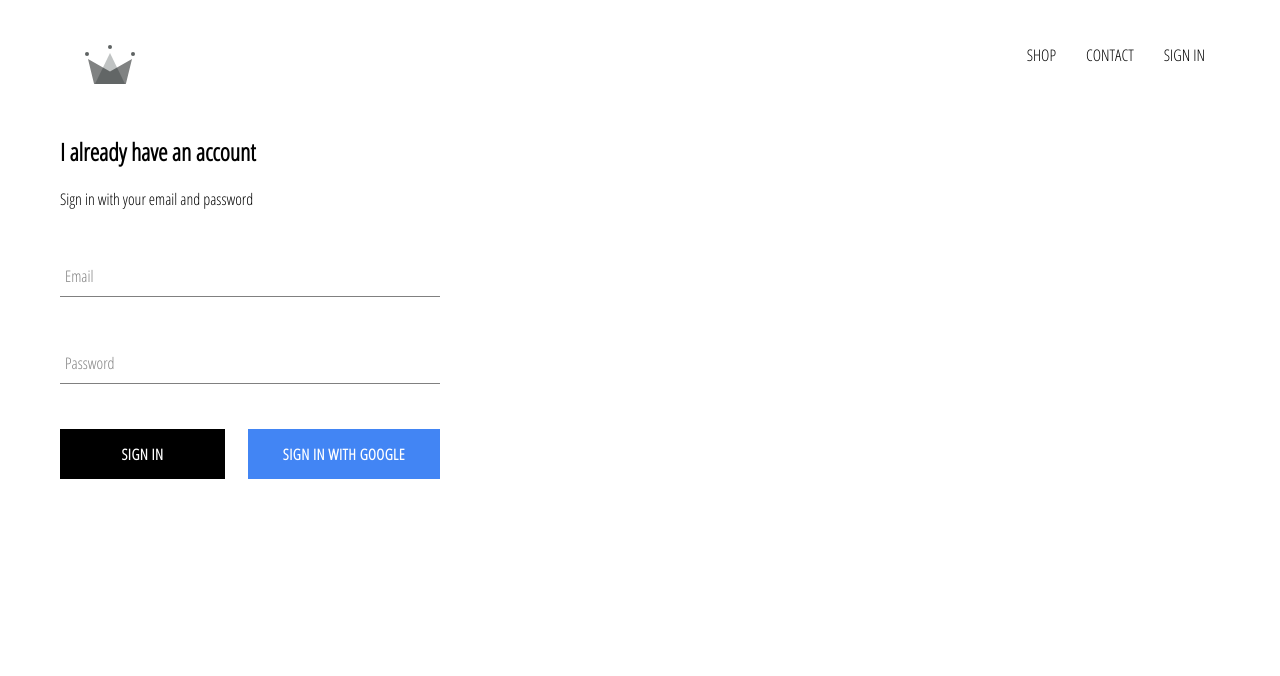
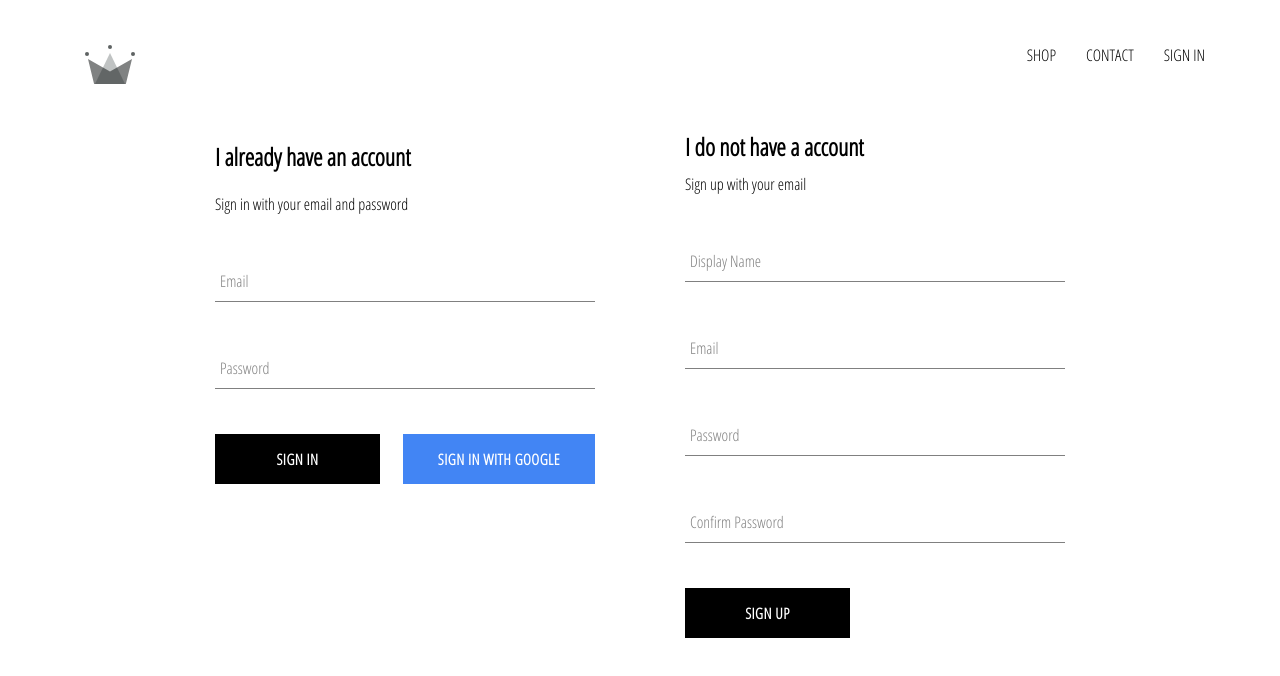
Before and after one commit to sugat009/ecommerce_site, a React (Create React App) app: page /signin in a window 1280 px wide. Shown: the top 676 px of the page. Built offline with nearby package versions, Linux system fonts and the light colour scheme; no server answers.

Commit message:
custom signup using email and password implemented(redirect to appropriate page left)

```diff
--- /dev/null
+++ b/src/components/sign-up/sign-up.component.jsx
@@ -0,0 +1,104 @@
+import React, {Component} from 'react';
+import FormInput from "../form-input/form-input.component";
+import CustomButton from "../custom-button/custom-button.component";
+import {auth, createUserProfileDocument} from "../../firebase/firebase.utils";
+import './sign-up.styles.scss';
+
+class SignUp extends Component {
+    constructor(props) {
+        super(props);
+
+        this.state = {
+            displayName: "",
+            email: "",
+            password: "",
+            confirmPassword: ""
+        }
+    }
+
+    handleSubmit = async event => {
+        event.preventDefault();
+
+        const {displayName, email, password, confirmPassword} = this.state;
+
+        if (password !== confirmPassword) {
+            alert("Passwords don't match");
+            return;
+        }
+
+        try {
+            const {user} = await auth.createUserWithEmailAndPassword(email, password);
+
+            await createUserProfileDocument(user, {displayName});
+
+            this.setState({
+                displayName: "",
+                email: "",
+                password: "",
+                confirmPassword: ""
+            });
+        } catch (e) {
+            console.error("Error while submitting user creation form");
+            console.error(e);
+        }
+    };
+
+    handleChange = event => {
+        const {name, value} = event.target;
+
+        this.setState({
+            [name]: value
+        });
+    };
+
+    render() {
+        const {displayName, email, password, confirmPassword} = this.state;
+
+        return (
+            <div className="sign-up">
+                <h2 className="title">I do not have a account</h2>
+                <span>Sign up with your email</span>
+                <form className="sign-up-form" onSubmit={this.handleSubmit}>
+                    <FormInput
+                        type="text"
+                        name="displayName"
+                        value={displayName}
+                        onChange={this.handleChange}
+                        label="Display Name"
+                        required
+                    />
+                    <FormInput
+                        type="email"
+                        name="email"
+                        value={email}
+                        onChange={this.handleChange}
+                        label="Email"
+                        required
+                    />
+                    <FormInput
+                        type="password"
+                        name="password"
+                        value={password}
+                        onChange={this.handleChange}
+                        label="Password"
+                        required
+                    />
+                    <FormInput
+                        type="password"
+                        name="confirmPassword"
+                        value={confirmPassword}
+                        onChange={this.handleChange}
+                        label="Confirm Password"
+                        required
+                    />
+
+                    <CustomButton type="submit">
+                        SIGN UP
+                    </CustomButton>
+                </form>
+            </div>
+        );
+    }
+}
+
+export default SignUp;
--- /dev/null
+++ b/src/components/sign-up/sign-up.styles.scss
@@ -0,0 +1,9 @@
+.sign-up {
+  display: flex;
+  flex-direction: column;
+  width: 380px;
+
+  .title {
+    margin: 10px 0;
+  }
+}
--- a/src/pages/sign-in-and-sign-up/sign-in-and-sign-up.component.jsx
+++ b/src/pages/sign-in-and-sign-up/sign-in-and-sign-up.component.jsx
@@ -2,11 +2,13 @@
 
 import "./sign-in-and-sign-up.styles.scss";
 import SignIn from "../../components/sign-in/sign-in.component";
+import SignUp from "../../components/sign-up/sign-up.component";
 
 const SignInAndSignUpPage = () => {
   return (
     <div className="sign-in-and-sign-up">
       <SignIn />
+      <SignUp />
     </div>
   );
 };
--- a/src/pages/sign-in-and-sign-up/sign-in-and-sign-up.styles.scss
+++ b/src/pages/sign-in-and-sign-up/sign-in-and-sign-up.styles.scss
@@ -0,0 +1,6 @@
+.sign-in-and-sign-up {
+  width: 850px;
+  display: flex;
+  justify-content: space-between;
+  margin: 30px auto;
+}
```
